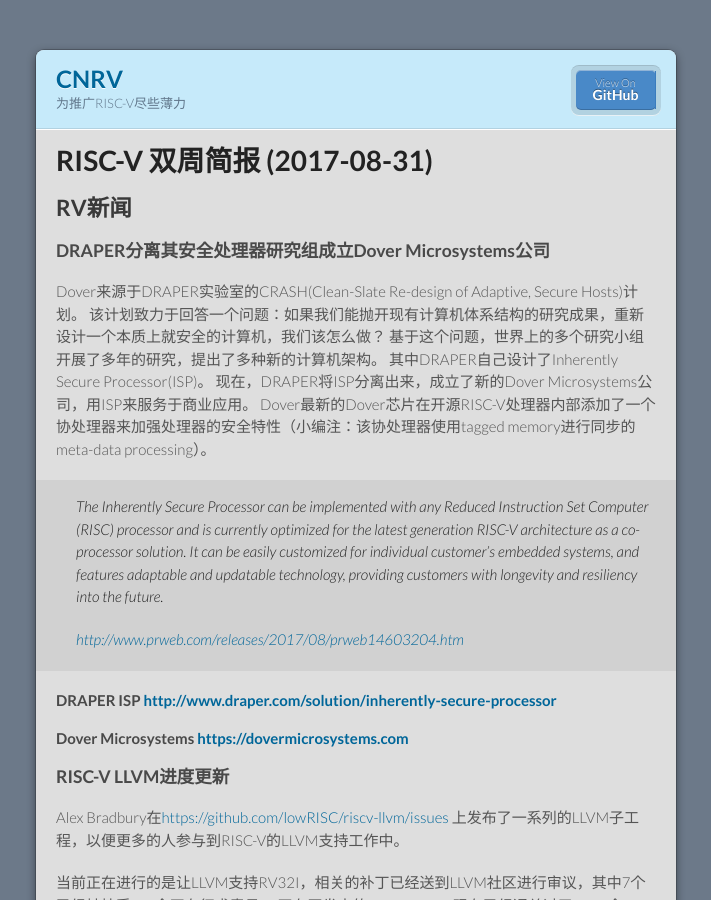
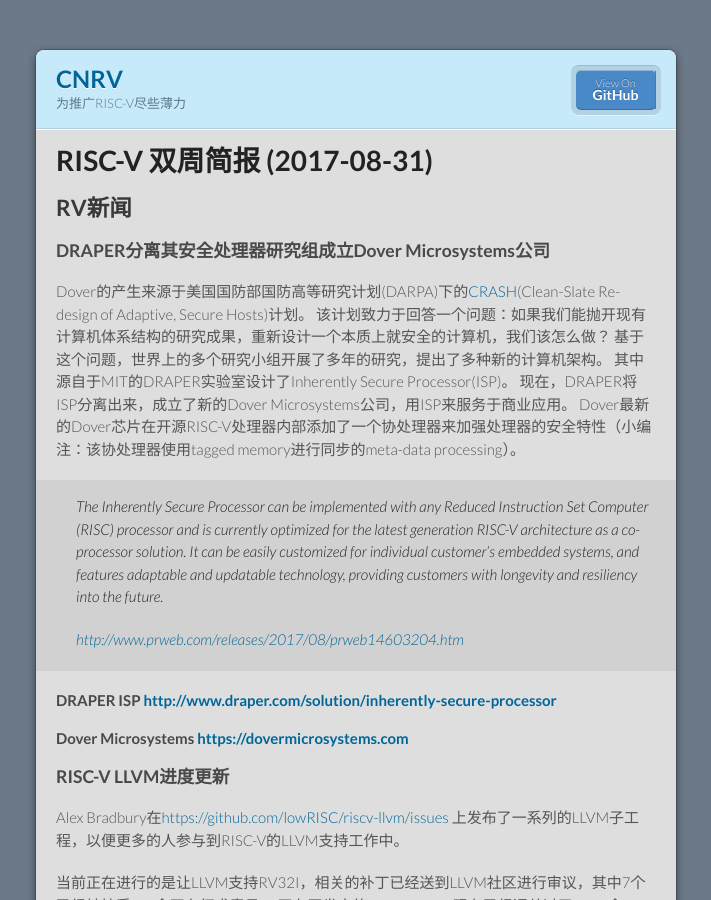
Before and after one commit to cnrv/home, a Jekyll site: the page built from bi-week-rpts/2017-08-31.md, in a window 1280 px wide and 900 px high. Shown: the whole window, without its empty margins (284-995 px from the left). Built offline with Jekyll 4.4.1, drawn with Linux system fonts in a browser that asks for light colours; Markdown is read by kramdown in place of the engine named in the settings; our own code applies the rules of GitHub Pages for plain Markdown files.

Commit message:
Damn I confused about DARPA and Draper

```diff
--- a/bi-week-rpts/2017-08-31.md
+++ b/bi-week-rpts/2017-08-31.md
@@ -10,10 +10,10 @@
 
 ### DRAPER分离其安全处理器研究组成立Dover Microsystems公司
 
-Dover来源于DRAPER实验室的CRASH(Clean-Slate Re-design of Adaptive, Secure Hosts)计划。
+Dover的产生来源于美国国防部国防高等研究计划(DARPA)下的[CRASH](https://www.darpa.mil/program/clean-slate-design-of-resilient-adaptive-secure-hosts)(Clean-Slate Re-design of Adaptive, Secure Hosts)计划。
 该计划致力于回答一个问题：如果我们能抛开现有计算机体系结构的研究成果，重新设计一个本质上就安全的计算机，我们该怎么做？
 基于这个问题，世界上的多个研究小组开展了多年的研究，提出了多种新的计算机架构。
-其中DRAPER自己设计了Inherently Secure Processor(ISP)。
+其中源自于MIT的DRAPER实验室设计了Inherently Secure Processor(ISP)。
 现在，DRAPER将ISP分离出来，成立了新的Dover Microsystems公司，用ISP来服务于商业应用。
 Dover最新的Dover芯片在开源RISC-V处理器内部添加了一个协处理器来加强处理器的安全特性（小编注：该协处理器使用tagged memory进行同步的meta-data processing）。
 
```
